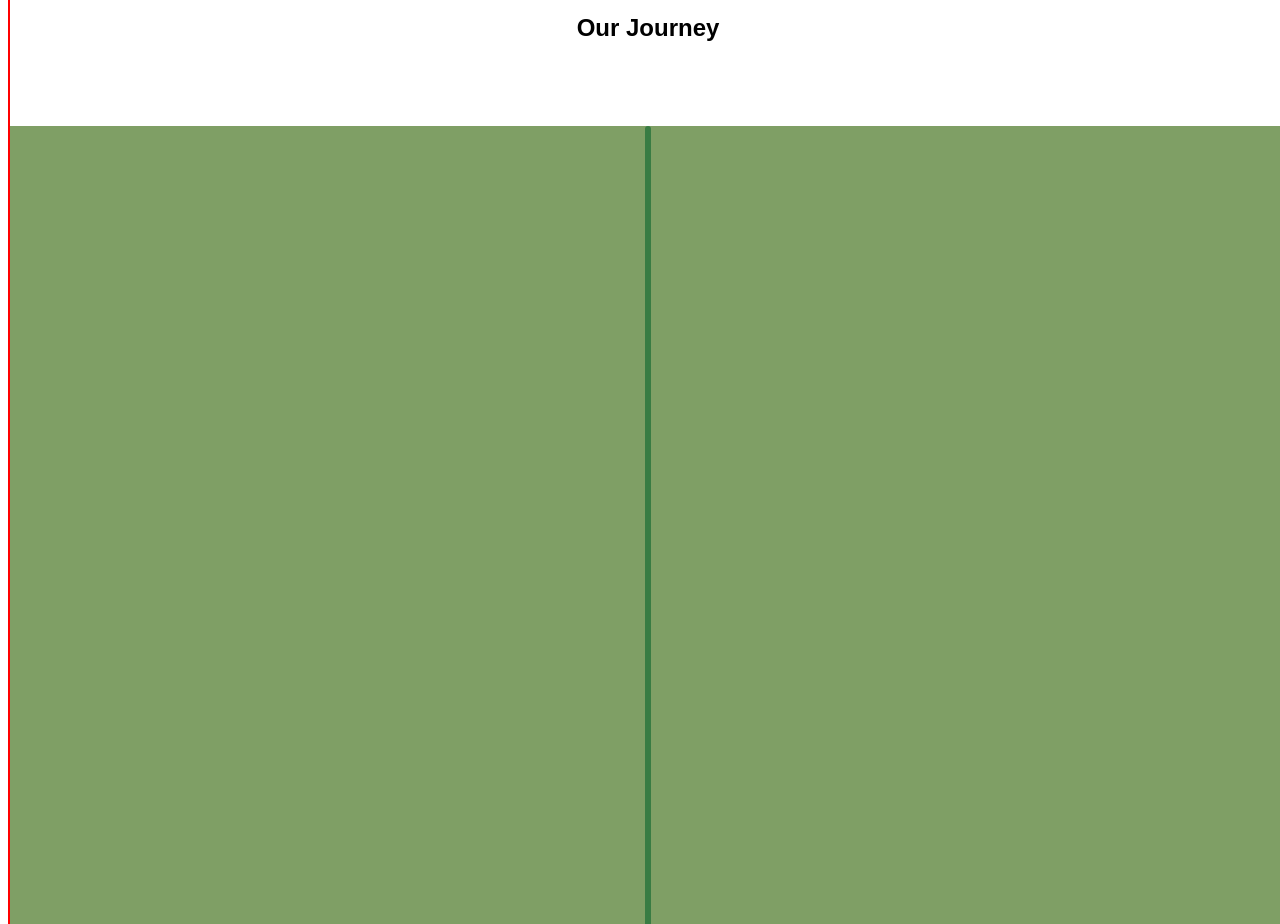
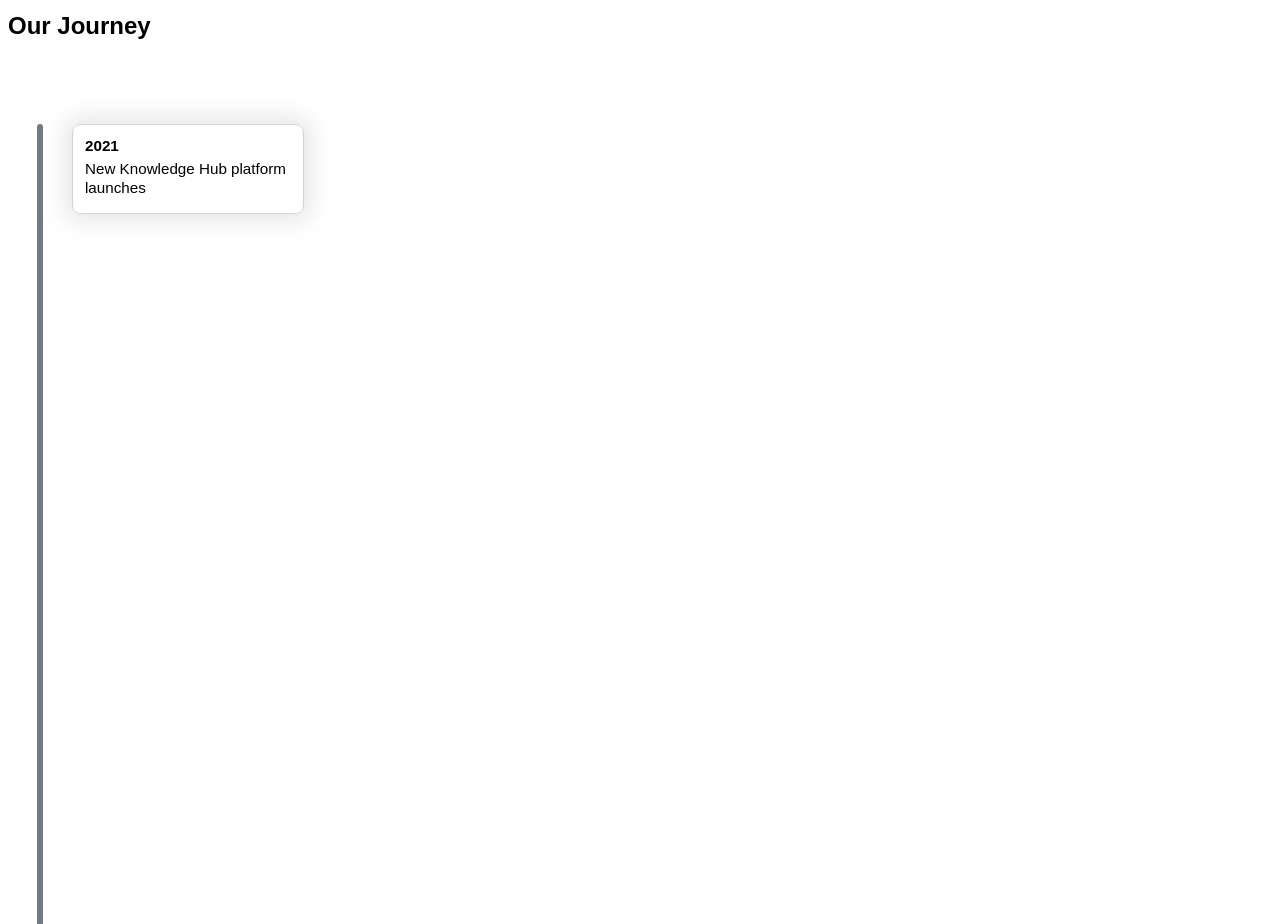
Before and after one commit to AlexSweeney/animated-timeline, a React app: page / in a window 1280 px wide. Shown: the part 880-1804 px from the top of the page. Built offline with nearby package versions, Linux system fonts and the light colour scheme.

Commit message:
TimelineSection - refactor style - mobile view

```diff
--- a/src/components/Timeline/parts/Timeline.tsx
+++ b/src/components/Timeline/parts/Timeline.tsx
@@ -87,6 +87,15 @@ const Timeline = () => {
             <div id={lineId} className={`timeline__line ${lineOpenClass}`}/>
           </div>
           <div className='timeline__sections-wrapper'>
+            <TimelineSection
+              addId={addId}
+              isAnimating={isAnimating}
+              animateId={animateId}
+              nextAnimation={nextAnimation}
+            >
+              <h4>2021</h4>
+              <p>New Knowledge Hub platform launches</p>
+            </TimelineSection>
           </div>
         </div>
         {/* <div className='timeline__inner'>
--- a/src/components/Timeline/styles/Timeline.scss
+++ b/src/components/Timeline/styles/Timeline.scss
@@ -5,7 +5,6 @@
   display: flex;
   flex-direction: column;
   align-items: start;
-  border: 2px solid red;
 }
 
 .timeline__title {
@@ -22,7 +21,6 @@
 
   /* ************************************ */
   height: 300vh;
-  background-color: yellow;
 }
 
 .timeline__line-wrapper {
@@ -33,9 +31,6 @@
   left: 0;
   display: flex;
   justify-content: center;
-
-  /* ************************************ */
-  background-color: pink;
 }
 
 .timeline__line {
@@ -44,8 +39,13 @@
   position: absolute;
   transition: height 700ms;
   border-radius: 6px;
+}
 
-  /* ************************************ */
+.timeline__line--closed {
+  height: 0;
+}
+
+.timeline__line--open {
   height: 100%;
 }
 
@@ -55,21 +55,20 @@
   height: 100%;
   top: 0;
   left: 0;
-  background-color: green;
-  opacity: 0.5;
 }
 
 
 // Bigger than mobile
-@media screen and (min-width: $timeline-width) {
-  .timeline__container {
-    align-items: center;
-  }
+// @media screen and (min-width: $timeline-width) {
+//   .timeline__container {
+//     align-items: center;
+//   }
 
-  .timeline__line-wrapper {
-    width: 100%;
-  }
-}
+//   .timeline__line-wrapper {
+//     width: 100%;
+//   }
+// }
+
 
 
 // $line-wrapper-width: 2em;
--- a/src/components/TimelineSection/parts/TimelineSection.tsx
+++ b/src/components/TimelineSection/parts/TimelineSection.tsx
@@ -99,11 +99,11 @@ const TimelineSection = ({
   // === output
   return (
     <div className='timeline-section'>
+      <div className='timeline-section__dot-container'>
+        <div id={dotId} className={`timeline-section__dot ${dotVisibileClass}`}/>
+      </div>
       <div id={infoBoxId} className={`timeline-section__info-box ${infoBoxVisibleClass} ${infoBoxPositionClass}`}>
         {children && children}
-      </div>
-      <div className='timeline-section__line-container'>
-        <div id={dotId} className={`timeline-section__dot ${dotVisibileClass}`}/>
       </div>
    </div>
   )
--- a/src/components/TimelineSection/styles/TimelineSection.scss
+++ b/src/components/TimelineSection/styles/TimelineSection.scss
@@ -16,10 +16,9 @@ $timeline-color: #737887;
 .timeline-section {
   display: grid;
   max-width: $section-width;
-  grid-template-columns: $info-box-width auto $info-box-width;
+  grid-template-columns: $line-container-width auto;
 }
 
-// === infoBox
 .timeline-section__info-box {
   transition-delay: $info-box-open-delay;
   transition-property: opacity;
@@ -48,55 +47,13 @@ $timeline-color: #737887;
   line-height: 19px;
 }
 
-.timeline-section__info-box--left {
-  grid-column-start: 1;
-  grid-row-start: 1;
-}
-
-.timeline-section__info-box--right {
-  grid-column-start: 3;
-  grid-row-start: 1;
-}
-
-.timeline-section__info-box--hide {
-  opacity: 0;
-}
-
-.timeline-section__info-box--show {
-  opacity: 1;
-}
-
-// === line container
-.timeline-section__line-container {
+.timeline-section__dot-container {
   display: flex;
   justify-content: center;
   align-items: center;
   width: 4em;
-  grid-column-start: 2;
-  grid-column-end: 2;
 }
 
-// === line
-.timeline-section__line {
-  width: 6px;
-  background-color: $timeline-color;
-  align-self: center;
-  transition: height 700ms;
-}
-
-.timeline-section__line--closed {
-  height: 0;
-}
-
-.timeline-section__line--open-half {
-  height: 50%;
-}
-
-.timeline-section__line--open-full {
-  height: 100%;
-}
-
-// === dot
 .timeline-section__dot {
   background-color: $timeline-color;
   border-radius: 100%;
@@ -115,27 +72,130 @@ $timeline-color: #737887;
   width: $dot-size;
 }
 
-@media screen and (max-width: $section-width) {
-  .timeline-section {
-    grid-template-columns: auto $info-box-width;
-  }
 
-  .timeline-section__info-box {
-    margin: 1em 0;
-  }
+// .timeline-section {
+//   display: grid;
+//   max-width: $section-width;
+//   grid-template-columns: $info-box-width auto $info-box-width;
+// }
 
-  .timeline-section__info-box--left {
-    grid-column-start: 2;
-    grid-row-start: 1;
-  }
+// // === infoBox
+// .timeline-section__info-box {
+//   transition-delay: $info-box-open-delay;
+//   transition-property: opacity;
+//   transition-duration: $info-box-open-time;
+//   box-sizing: border-box;
+//   padding: 0.75em;
+//   width: 14.5em;
+//   border: 1px solid #D4D4D4;
+//   border-radius: 8px;
+//   box-shadow: 0px 0px 25px 7px #E6E6E6;
+// }
 
-  .timeline-section__info-box--right {
-    grid-column-start: 2;
-    grid-row-start: 1;
-  }
+// .timeline-section__info-box * {
+//   margin: 0;
+//   margin-bottom: 0.3em;
+//   font-family: sans-serif;
+//   font-size: 0.95em;
+// }
 
-  .timeline-section__line-container {
-    grid-column-start: 1;
-    grid-row-start: 1;
-  }
-}
+// .timeline-section__info-box h4 {
+//   font-weight: 600;
+// }
+
+// .timeline-section__info-box p {
+//   font-weight: 100;
+//   line-height: 19px;
+// }
+
+// .timeline-section__info-box--left {
+//   grid-column-start: 1;
+//   grid-row-start: 1;
+// }
+
+// .timeline-section__info-box--right {
+//   grid-column-start: 3;
+//   grid-row-start: 1;
+// }
+
+// .timeline-section__info-box--hide {
+//   opacity: 0;
+// }
+
+// .timeline-section__info-box--show {
+//   opacity: 1;
+// }
+
+// // === line container
+// .timeline-section__line-container {
+//   display: flex;
+//   justify-content: center;
+//   align-items: center;
+//   width: 4em;
+//   grid-column-start: 2;
+//   grid-column-end: 2;
+// }
+
+// // === line
+// .timeline-section__line {
+//   width: 6px;
+//   background-color: $timeline-color;
+//   align-self: center;
+//   transition: height 700ms;
+// }
+
+// .timeline-section__line--closed {
+//   height: 0;
+// }
+
+// .timeline-section__line--open-half {
+//   height: 50%;
+// }
+
+// .timeline-section__line--open-full {
+//   height: 100%;
+// }
+
+// // === dot
+// .timeline-section__dot {
+//   background-color: $timeline-color;
+//   border-radius: 100%;
+//   transition-property: width, height;
+//   transition-delay: $dot-open-delay;
+//   transition-duration: $dot-open-time;
+// }
+
+// .timeline-section__dot--hide {
+//   width: 0em;
+//   height: 0em;
+// }
+
+// .timeline-section__dot--show {
+//   height: $dot-size;
+//   width: $dot-size;
+// }
+
+// @media screen and (max-width: $section-width) {
+//   .timeline-section {
+//     grid-template-columns: auto $info-box-width;
+//   }
+
+//   .timeline-section__info-box {
+//     margin: 1em 0;
+//   }
+
+//   .timeline-section__info-box--left {
+//     grid-column-start: 2;
+//     grid-row-start: 1;
+//   }
+
+//   .timeline-section__info-box--right {
+//     grid-column-start: 2;
+//     grid-row-start: 1;
+//   }
+
+//   .timeline-section__line-container {
+//     grid-column-start: 1;
+//     grid-row-start: 1;
+//   }
+// }
```
